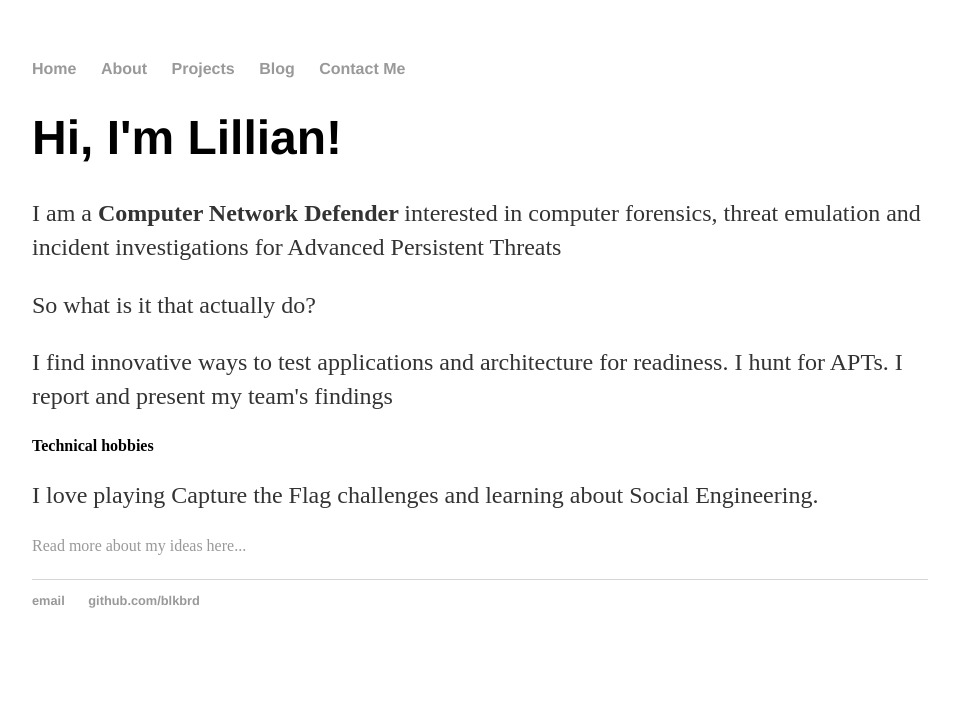
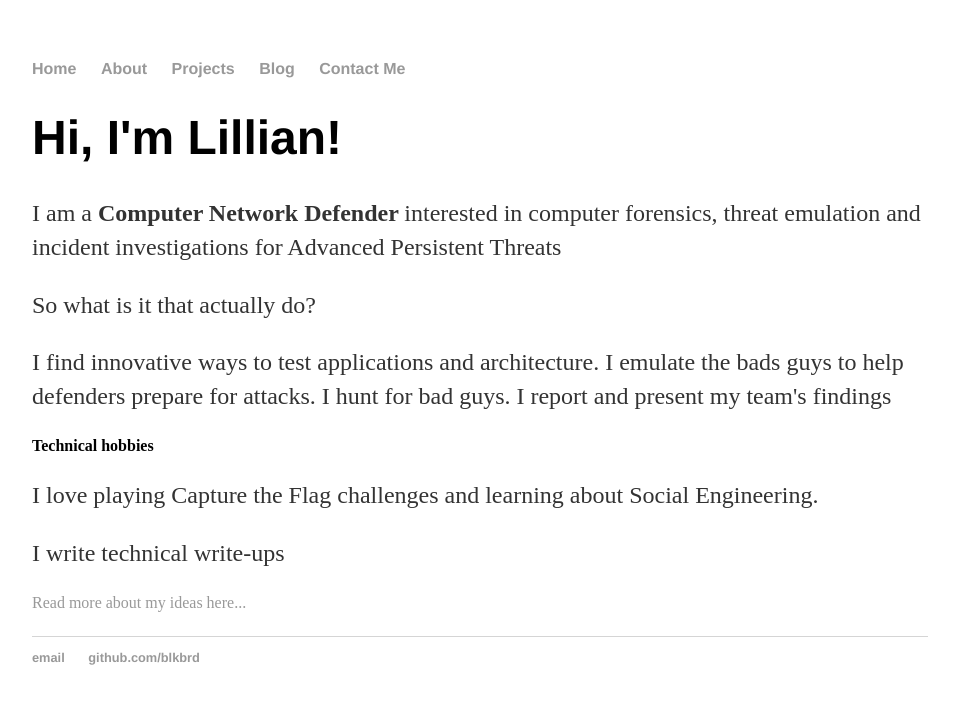
Before and after one commit to blkbrd/blkbrd.github.io, a Jekyll site: the page built from index.html, in a window 1280 px wide. Shown: the top 704 px of the page, without its empty margins (160-1119 px from the left). Built offline with Jekyll 4.4.1, drawn with Linux system fonts in a browser that asks for light colours.

Commit message:
Update index.html

```diff
--- a/index.html
+++ b/index.html
@@ -6,8 +6,10 @@ title: Lillian Warner, Computer Network Defender
 	<h1>Hi, I'm Lillian!</h1>
 		<p>I am a <strong> Computer Network Defender </strong> interested in computer forensics, threat emulation and incident investigations for Advanced Persistent Threats</p>
 		<p> So what is it that actually do?  </p>
-		<p>I find innovative ways to test applications and architecture for readiness. I hunt for APTs. I report and present my team's findings </p>
+		<p>I find innovative ways to test applications and architecture. I emulate the bads guys to help defenders prepare
+			for attacks. I hunt for bad guys. I report and present my team's findings </p>
 	<h4>Technical hobbies</h4>
                 <p> I love playing Capture the Flag challenges and learning about Social Engineering. </p>
+		<p> I write technical write-ups </p>
 		<a href="/projects">Read more about my ideas here...</a></p>
 </div><!-- /.blurb -->
```
